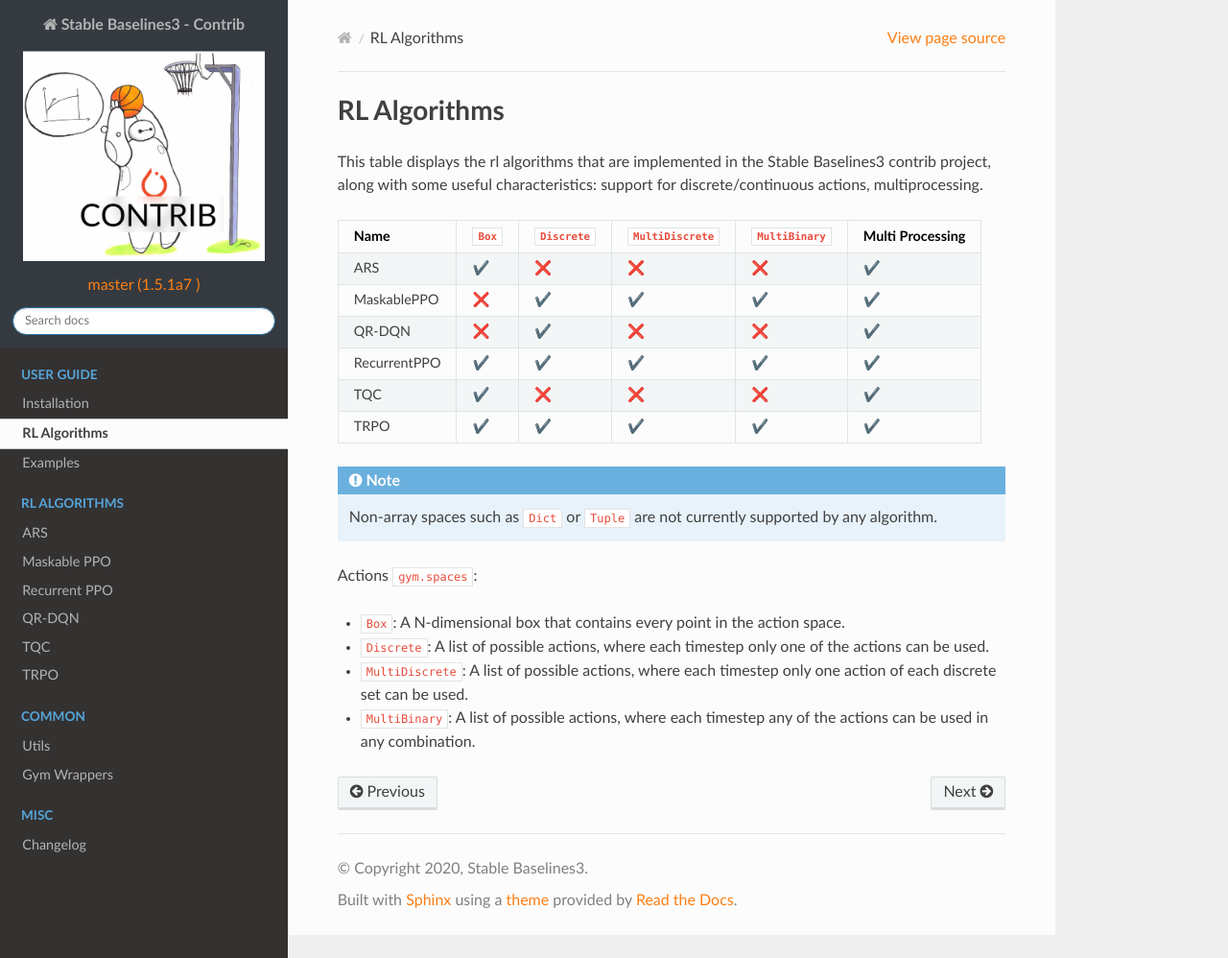
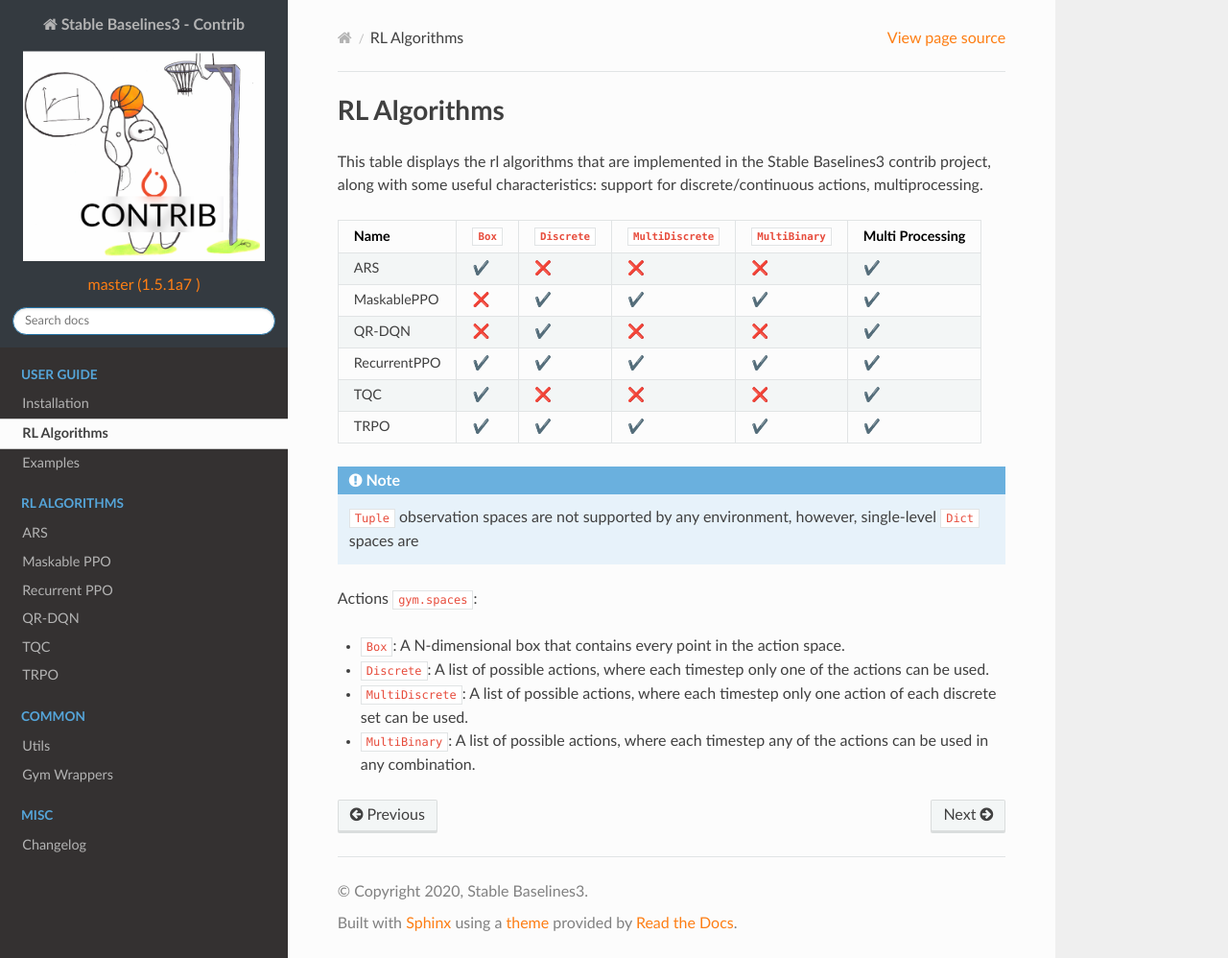
Before and after one commit to Stable-Baselines-Team/stable-baselines3-contrib, a Sphinx documentation site: the page built from docs/guide/algos.rst, in a window 1280 px wide and 998 px high. Shown: the whole window at 96% size. Built offline with Sphinx 7.4.7 and the Read the Docs theme 2.0.0, drawn with Linux system fonts in a browser that asks for light colours.

Commit message:
Fix doc note

```diff
--- a/docs/guide/algos.rst
+++ b/docs/guide/algos.rst
@@ -18,7 +18,8 @@ TRPO         ✔️          ✔️             ✔️                ✔️
 
 
 .. note::
-    Non-array spaces such as ``Dict`` or ``Tuple`` are not currently supported by any algorithm.
+  ``Tuple`` observation spaces are not supported by any environment,
+  however, single-level ``Dict`` spaces are
 
 Actions ``gym.spaces``:
 
```
